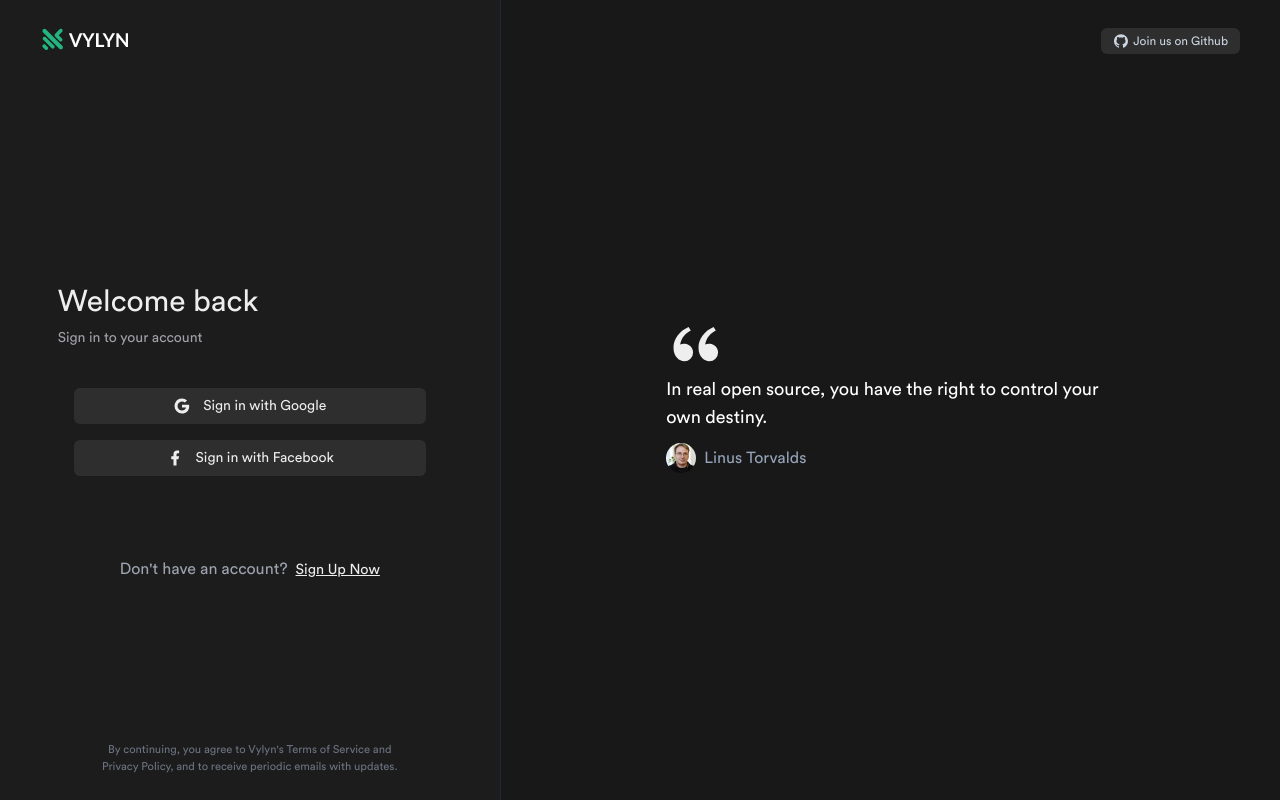
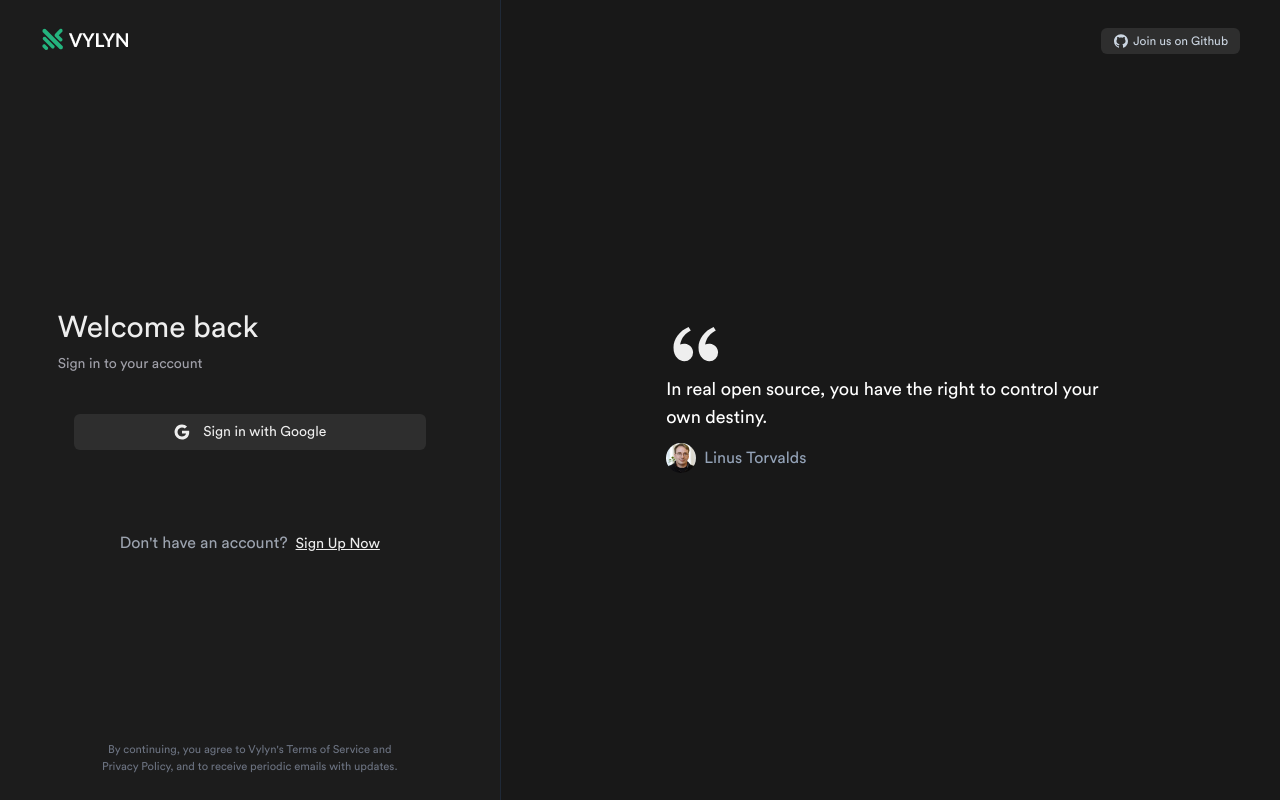
Before and after one commit to jetroot/vylyn, a Next.js app: page /sign-in in a window 1280 px wide. Built offline with nearby package versions, Linux system fonts and the light colour scheme.

Commit message:
disable authentication with facebook

```diff
--- a/pages/sign-in.tsx
+++ b/pages/sign-in.tsx
@@ -53,11 +53,11 @@ const SignIn = () => {
                                     text={"Sign in with Google"}
                                     isSubmittingText="Signing..."
                                 />
-                                <SignUpAndSignIn
+                                {/* <SignUpAndSignIn
                                     provider="facebook"
                                     text={"Sign in with Facebook"}
                                     isSubmittingText="Signing..."
-                                />
+                                /> */}
                             </div>
                         </div>
 
--- a/pages/sign-up.tsx
+++ b/pages/sign-up.tsx
@@ -49,11 +49,11 @@ const SignUp = () => {
                                 text={"Sign up with Google"}
                                 isSubmittingText="Signing up..."
                             />
-                            <SignUpAndSignIn
+                            {/* <SignUpAndSignIn
                                 provider="facebook"
                                 text={"Sign up with Facebook"}
                                 isSubmittingText="Signing up..."
-                            />
+                            /> */}
                         </div>
                     </div>
 
```
